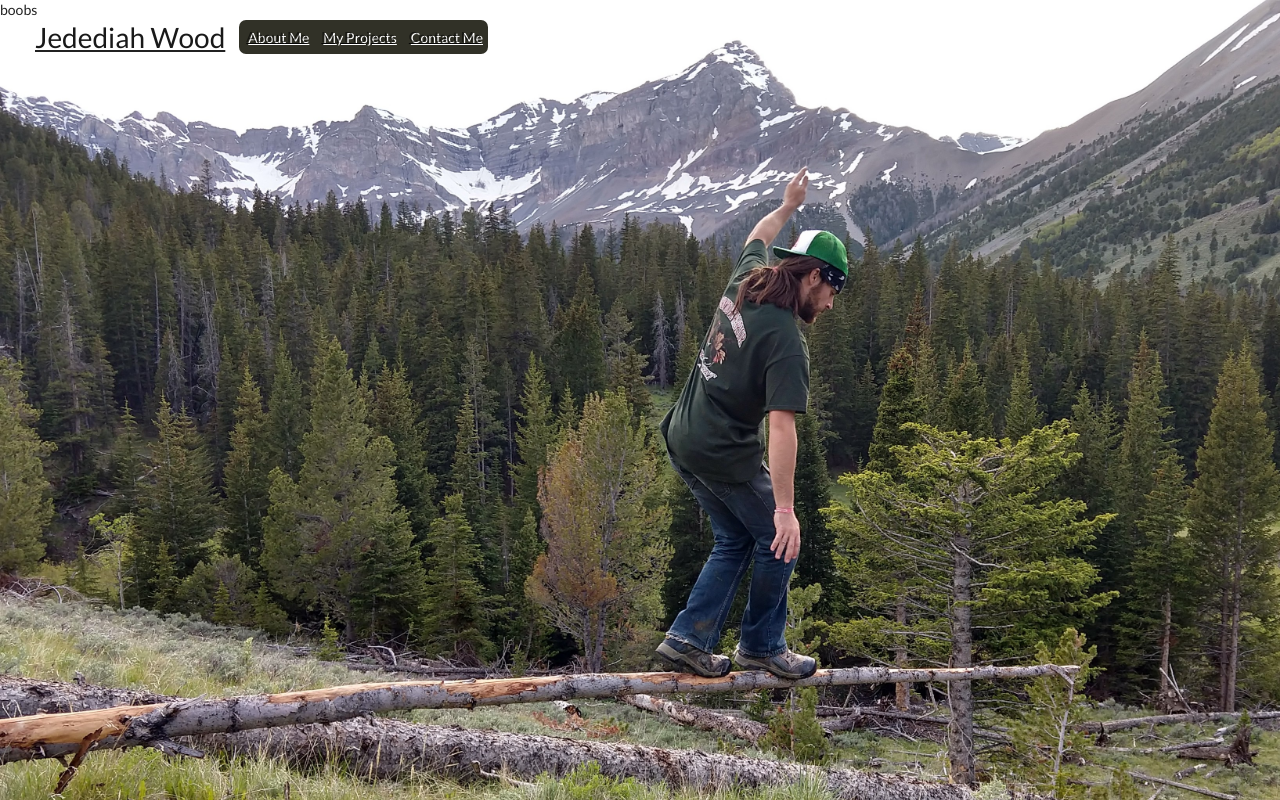
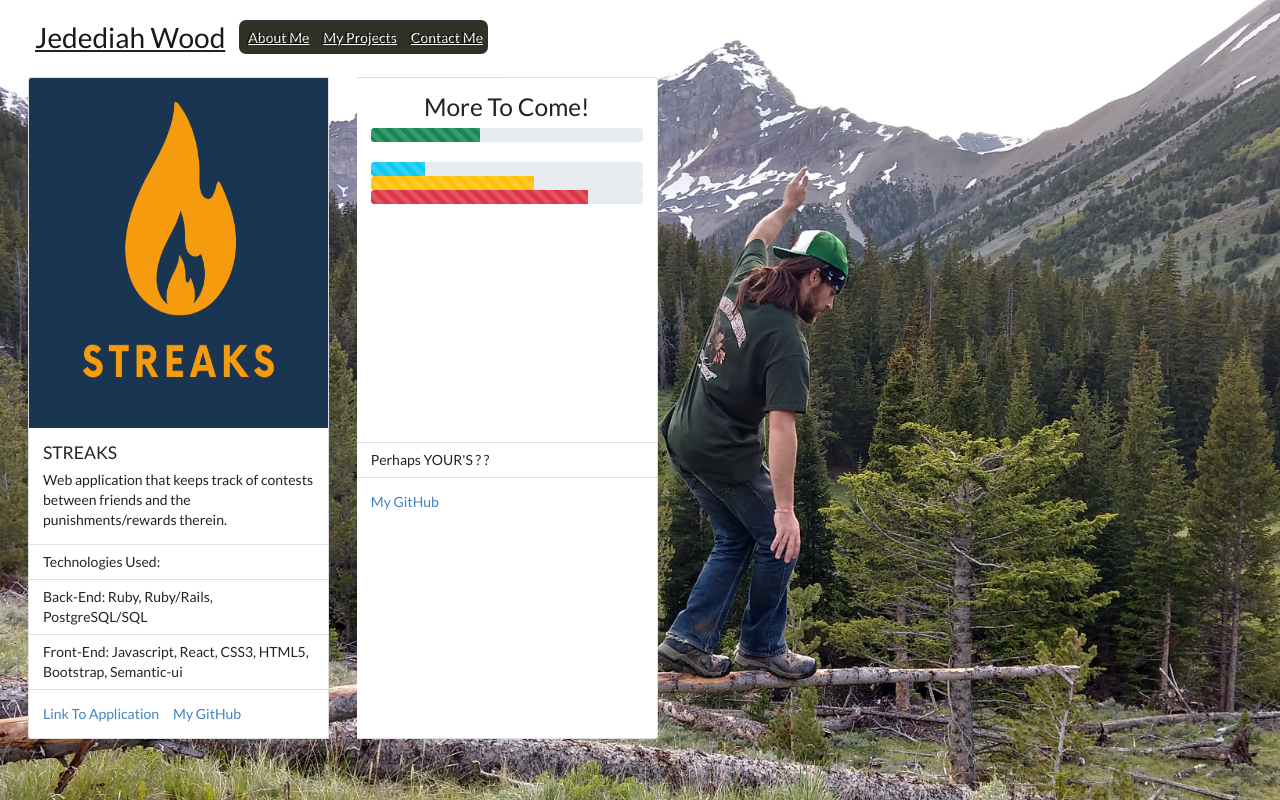
Before and after one commit to jedCode28/Portafolio-, a React (Create React App) app: page /projects in a window 1280 px wide. Built offline with nearby package versions, Linux system fonts and the light colour scheme.

Commit message:
prjs comp

```diff
--- a/src/App.css
+++ b/src/App.css
@@ -19,6 +19,26 @@
   /* background-color: rgba(114, 115, 135, 1) !important; */
   background-color: #313127 !important;
   border-radius: 7px;
+}
+
+.card {
+  /* width: 18rem !important; */
+  max-width: 23.5%;
+  /* height: 50%; */
+  margin-top: 5.5em !important;
+  margin: 2em;
+}
+
+.card2 {
+  height: 10.8rem;
+}
+
+.cardImage {
+  background-color: #193551;
+  height: 25rem;
+  max-width: 24rem;
+  display: flex;
+  align-content: center;
 }
 
 .aboot {
--- a/src/index.css
+++ b/src/index.css
@@ -14,6 +14,10 @@ code {
     monospace;
 }
 
+card {
+  max-width: 50%;
+}
+
 html{
   width: 100%;
   height: 100%;
--- a/src/pages/About.js
+++ b/src/pages/About.js
@@ -6,7 +6,7 @@ const About = () => {
   <h1>About Me</h1>
   <p>Hi, my name is Jed, I am a Full-Stack Web Developer and have recently graduated from University of Utah's Spring 2021
      Full-Time Web Development Certification Program and I am eager to continue to improve my technical skills, network with
-     my new colleagues in the industry, and flourish in this new career. </p>
+     my newfound colleagues in the industry, and flourish in this new and exciting career. </p>
   <p>I have a Bachelor of Science degree in Political Science, with a background
      in Mechanical Engineering, Mathematics, and Statistics. I am very comfortable
      working with numbers, logic, and written & verbal communication.</p>
--- a/src/pages/Jects.js
+++ b/src/pages/Jects.js
@@ -1,6 +1,47 @@
+import { Card, CardGroup, ListGroup, ListGroupItem, ProgressBar } from "react-bootstrap";
+import streakFlame from '../images/streaksFlame.png';
 
 
 const Jects = () => {
-  return "boobs"
+  return(
+  <CardGroup>
+    <Card className='card' >
+      <Card.Img variant="top" src={streakFlame} className='cardImage' />
+        <Card.Body>
+          <Card.Title>STREAKS</Card.Title>
+            <Card.Text>
+            Web application that keeps track of contests between friends and the punishments/rewards therein.
+            </Card.Text>
+        </Card.Body>
+      <ListGroup className="list-group-flush">
+        <ListGroupItem >Technologies Used:</ListGroupItem>
+        <ListGroupItem>Back-End: Ruby, Ruby/Rails, PostgreSQL/SQL</ListGroupItem>
+        <ListGroupItem>Front-End: Javascript, React, CSS3, HTML5, Bootstrap, Semantic-ui</ListGroupItem>
+      </ListGroup>
+      <Card.Body>
+        <Card.Link href="http://streaks-app.herokuapp.com/">Link To Application</Card.Link>
+        <Card.Link href="https://github.com/jedCode28">My GitHub</Card.Link>
+      </Card.Body>
+    </Card>
+    <Card>
+      <Card.Body className='card2'>
+        <Card.Title style={{fontSize: '175%', textAlign: 'center'}}>More To Come!</Card.Title>
+        <div className='divCard'>
+          <ProgressBar animated variant="success" now={40} />
+          <br/>
+          <ProgressBar animated variant="info" now={20} />
+          <ProgressBar animated variant="warning" now={60} />
+          <ProgressBar animated variant="danger" now={80} />
+        </div>
+      </Card.Body>
+      <ListGroup className="list-group-flush">
+        <ListGroupItem >Perhaps YOUR'S ? ?</ListGroupItem>
+      </ListGroup>
+      <Card.Body>
+        <Card.Link href="https://github.com/jedCode28">My GitHub</Card.Link>
+      </Card.Body>
+    </Card>
+  </CardGroup>
+  )
 }
 export default Jects;
```
Also changed, not shown: src/images/streaksFlame.png (added).
